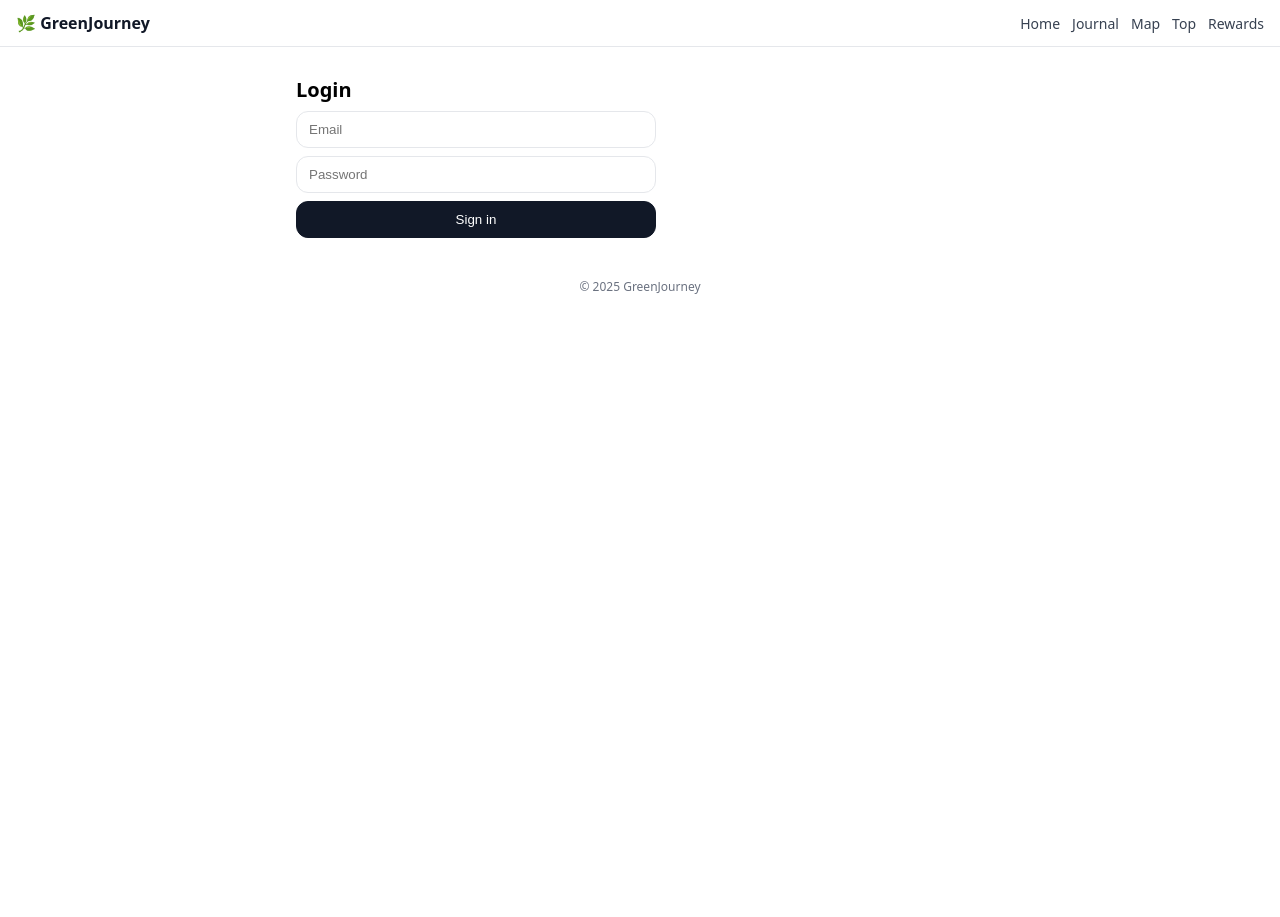
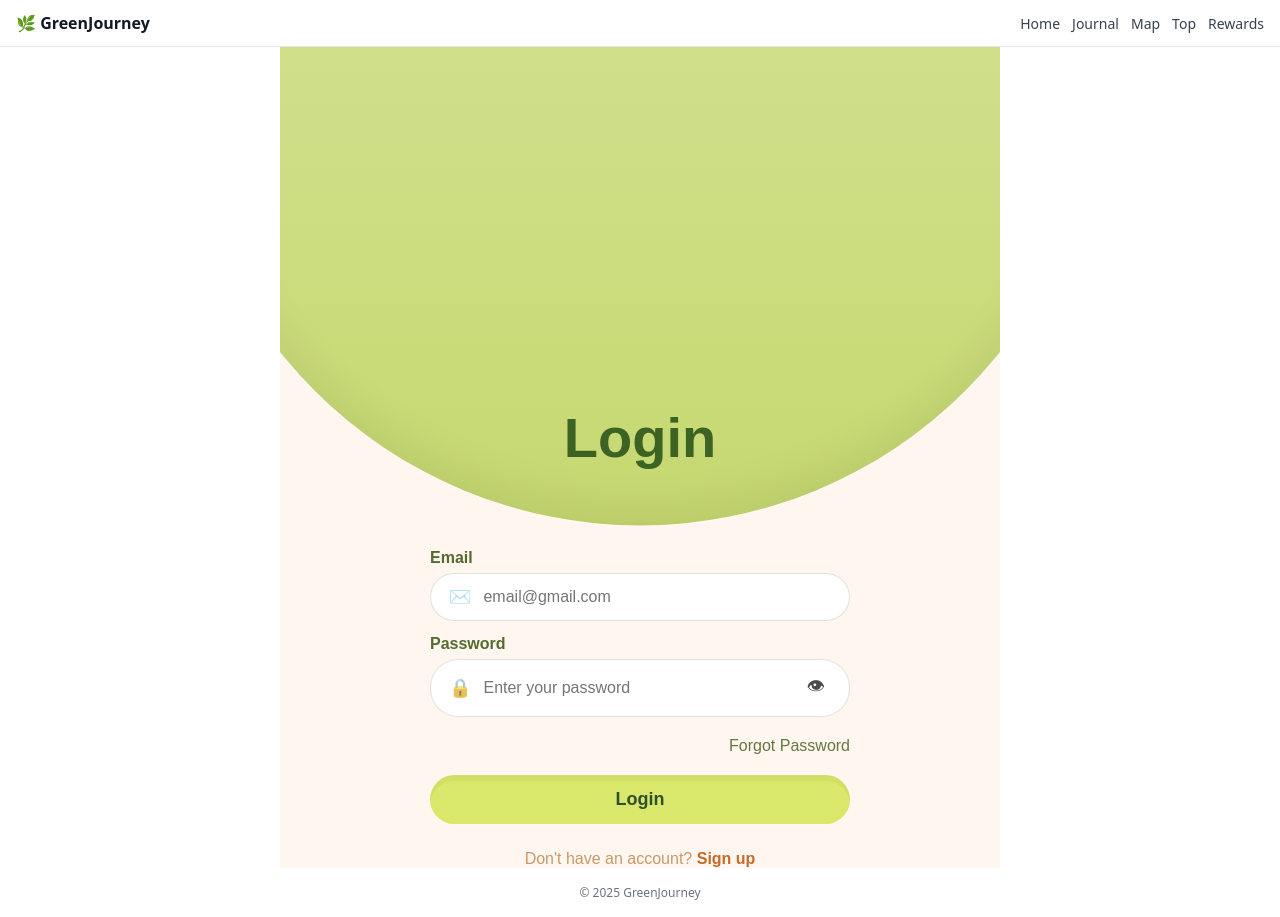
Before and after one commit to Van-Trangg/Project, a React (Vite) app in the folder frontend/: page /login in a window 1280 px wide. Before the commit the page ends 800 px from the top, so only its background shows below. Built offline with nearby package versions, Linux system fonts and the light colour scheme; no server answers.

Commit message:
update exit and ...

```diff
--- a/frontend/src/api/profile.js
+++ b/frontend/src/api/profile.js
@@ -4,3 +4,20 @@ export const getProfile = () => api.get('/profile')
 
 // Attempt to update profile on backend (if supported). Returns a promise.
 export const updateProfile = (data) => api.put('/profile', data)
+
+// If caller needs to upload a file (avatar), send multipart/form-data. `data` can be
+// an object with fields and possibly `avatar` as a File. Returns an axios promise.
+export const updateProfileMultipart = (data) => {
+	const fd = new FormData()
+	Object.keys(data || {}).forEach(key => {
+		const val = data[key]
+		if (val === undefined || val === null) return
+		// For arrays/objects you may need custom handling; for now we append primitives and Files
+		if (val instanceof File) {
+			fd.append(key, val)
+		} else {
+			fd.append(key, String(val))
+		}
+	})
+	return api.put('/profile', fd, { headers: { 'Content-Type': 'multipart/form-data' } })
+}
--- a/frontend/src/pages/Login.jsx
+++ b/frontend/src/pages/Login.jsx
@@ -1,5 +1,6 @@
 import { useState } from 'react'
 import { login } from '../api/auth'
+import '../styles/Auth.css'
 
 export default function Login(){
   const [email, setEmail] = useState('')
@@ -8,21 +9,46 @@ export default function Login(){
 
   const submit = async (e) => {
     e.preventDefault()
-    try{ const { data } = await login({ email, password }); setMsg(`Welcome ${data.user.email}`) }catch(e){ setMsg('Login failed') }
+    try{
+      const { data } = await login({ email, password })
+      setMsg(`Welcome ${data.user.email}`)
+    }catch(e){ setMsg('Login failed') }
   }
 
   return (
-    <div style={{ padding:16 }}>
-      <h1 style={{ fontSize:20, marginBottom:8 }}>Login</h1>
-      <form onSubmit={submit} style={{ display:'grid', gap:8, maxWidth:360 }}>
-        <input placeholder="Email" value={email} onChange={e=>setEmail(e.target.value)} style={input}/>
-        <input placeholder="Password" type="password" value={password} onChange={e=>setPassword(e.target.value)} style={input}/>
-        <button style={btn}>Sign in</button>
-        <div>{msg}</div>
+    <div className="auth-root">
+      <div className="auth-top">
+        <div className="auth-circle">
+          <h1 className="auth-title">Login</h1>
+        </div>
+      </div>
+
+      <form className="auth-form" onSubmit={submit}>
+        <label className="field">
+          <div className="field-label">Email</div>
+          <div className="field-input">
+            <span className="field-icon">✉️</span>
+            <input placeholder="email@gmail.com" value={email} onChange={e=>setEmail(e.target.value)} />
+          </div>
+        </label>
+
+        <label className="field">
+          <div className="field-label">Password</div>
+          <div className="field-input">
+            <span className="field-icon">🔒</span>
+            <input placeholder="Enter your password" type="password" value={password} onChange={e=>setPassword(e.target.value)} />
+            <button type="button" className="icon-eye" aria-hidden>👁</button>
+          </div>
+        </label>
+
+        <div className="forgot">Forgot Password</div>
+
+        <button className="auth-btn" type="submit">Login</button>
+
+        <div className="signup">Don't have an account? <a href="/signup">Sign up</a></div>
+
+        {msg && <div className="auth-msg">{msg}</div>}
       </form>
     </div>
   )
 }
-
-const input = { padding:'10px 12px', border:'1px solid #e5e7eb', borderRadius:12 }
-const btn = { padding:'10px 14px', borderRadius:12, border:'1px solid #111827', background:'#111827', color:'#fff' }
--- a/frontend/src/pages/Profile.jsx
+++ b/frontend/src/pages/Profile.jsx
@@ -18,6 +18,7 @@ export default function Profile() {
   const [backActive, setBackActive] = useState(false)
   const [exitHovering, setExitHovering] = useState(false)
   const [exitActive, setExitActive] = useState(false)
+  const [showExitConfirm, setShowExitConfirm] = useState(false)
   const [form, setForm] = useState(null)
   const [saving, setSaving] = useState(false)
   const navigate = useNavigate()
@@ -91,13 +92,20 @@ export default function Profile() {
         </button>
 
         <button
-          className="exit-rect"
-          onClick={() => { setExitActive(true); navigate('/') }}
-          onMouseEnter={() => setExitHovering(true)}
-          onMouseLeave={() => setExitHovering(false)}
-          title="Exit">
-          <img src={(exitActive || exitHovering) ? newExitIcon : exitIcon} alt="Exit" />
-        </button>
+  className="exit-rect"
+  onClick={() => {
+    setExitActive(true)
+    setShowExitConfirm(true)
+  }}
+  onMouseEnter={() => setExitHovering(true)}
+  onMouseLeave={() => setExitHovering(false)}
+  title="Exit"
+>
+  <img
+    src={exitHovering ? newExitIcon : exitIcon}
+    alt="Exit"
+  />
+</button>
 
         <div className="cover-placeholder"></div>
 
@@ -164,6 +172,47 @@ export default function Profile() {
         </div>
 
       {/* BADGES */}
+      {/* Exit confirmation modal */}
+      {showExitConfirm && (
+        <div
+          className="exit-confirm-overlay"
+          onClick={() => setShowExitConfirm(false)}
+          style={{ position: 'fixed', inset: 0, background: 'rgba(0,0,0,0.45)', display: 'flex', alignItems: 'center', justifyContent: 'center', zIndex: 10000 }}
+        >
+          <div
+            className="exit-confirm"
+            onClick={(e) => e.stopPropagation()}
+            style={{ background: '#EFF5D2', padding: 28, borderRadius: 30, width: '88%', maxWidth: 320, textAlign: 'center', boxShadow: '0 8px 30px rgba(0,0,0,0.25)' }}
+          >
+            <button
+              type="button"
+              onClick={() => setShowExitConfirm(false)}
+              aria-label="Close"
+              style={{ position: 'absolute', right: 22, top: 18, background: 'transparent', border: 'none', fontSize: 20, cursor: 'pointer' }}
+            >
+              ✕
+            </button>
+            <h3 style={{ color: '#556B2F', fontSize: 20, margin: '12px 0 18px', fontWeight: 700 }}>Are you sure you want to log out?</h3>
+            <div style={{ display: 'flex', flexDirection: 'column', gap: 12, marginTop: 8 }}>
+              <button
+                type="button"
+                onClick={() => { setShowExitConfirm(false); navigate('/checkout'); }}
+                className="btn exit-logout-btn"
+              >
+                Log out
+              </button>
+
+              <button
+                type="button"
+                onClick={() => setShowExitConfirm(false)}
+                className="btn btn-secondary exit-back-btn"
+              >
+                Go back
+              </button>
+            </div>
+          </div>
+        </div>
+      )}
       <div className="badges-section">
         <h3>Badges</h3>
         <div className="badge-list">
--- a/frontend/src/router/AppRouter.jsx
+++ b/frontend/src/router/AppRouter.jsx
@@ -18,6 +18,7 @@ export default function AppRouter(){
         <Routes>
           <Route path="/" element={<Home/>} />
           <Route path="/login" element={<Login/>} />
+          <Route path="/checkout" element={<Login/>} />
           <Route path="/leaderboard" element={<Leaderboard/>} />
           <Route path="/journal" element={<Journal/>} />
           <Route path="/map" element={<Map/>} />
--- /dev/null
+++ b/frontend/src/styles/Auth.css
@@ -0,0 +1,103 @@
+.auth-root {
+  font-family: 'Poppins', sans-serif;
+  background: #FEF6EF;
+  min-height: 100vh;
+  /* color: #344e41; */
+  display: flex;
+  flex-direction: column;
+  align-items: center;
+  overflow-x: hidden;
+}
+.auth-top{
+  --circle-size: clamp(360px, 100vw, 920px);
+  position: relative;
+  width: 100%;
+  /* reserve half of the circle plus a bit of padding so the semicircle shows */
+  height: calc(var(--circle-size) / 2 + 24px);
+  display: flex;
+  align-items: center;
+  justify-content: center;
+  overflow: visible;
+}
+
+.auth-circle {
+  width: var(--circle-size);
+  height: var(--circle-size);
+  border-radius: 50%;
+  background: linear-gradient(#d9e6a3 0%, #c6d870 100%);
+  position: absolute;
+  left: 50%;
+  top: 0;
+  /* shift up so only the lower semicircle is visible */
+  transform: translate(-50%, -48%);
+  box-shadow: inset 0 -20px 40px rgba(0, 0, 0, 0.06);
+  display: flex;
+  align-items: flex-end; /* keep title near bottom of circle */
+  justify-content: center;
+  padding-bottom: calc(var(--circle-size) * 0.06);
+  z-index: 0;
+}
+
+.auth-title{
+  color:#3d6324;
+  font-size: clamp(28px, 6vw, 56px);
+  font-weight:800;
+  position: relative;
+  z-index: 1;
+  margin: 0;
+}
+.auth-form{
+  width:92%;
+  max-width:420px;
+  margin-top: 18px;
+  display:flex;
+  flex-direction:column;
+  gap:14px;
+  align-items:stretch;
+}
+.field{
+  display:flex;
+  flex-direction:column;
+}
+.field-label{
+  color:#556B2F;
+  font-weight:700;
+  margin-bottom:6px;
+}
+.field-input{
+  display:flex;
+  align-items:center;
+  gap:10px;
+  background:#fff;
+  border-radius:28px;
+  padding:12px 18px;
+  border:1px solid rgba(85,107,47,0.18);
+}
+.field-input input{
+  border:0;
+  outline:none;
+  flex:1;
+  font-size:16px;
+  color:#556B2F;
+  background:transparent;
+}
+.field-icon{ font-size:18px; opacity:0.7 }
+.icon-eye{ background:transparent; border:none; font-size:18px; opacity:0.7 }
+.forgot{ text-align:right; color:#556B2F; opacity:0.9; margin-top:6px; margin-bottom:6px }
+.auth-btn{
+  background: #d9e86a;
+  border-radius:28px;
+  padding:14px 18px;
+  font-weight:800;
+  color:#2f4f2f;
+  border:none;
+  font-size:18px;
+  box-shadow: 0 6px 0 rgba(0,0,0,0.04) inset;
+}
+.signup{ text-align:center; color:#c79a6a; margin-top:12px }
+.signup a{ color:#c76b2a; font-weight:700; text-decoration:none }
+.auth-msg{ text-align:center; color:#c76b2a; margin-top:8px }
+@media (max-width:420px){
+  .auth-circle{ width:360px; height:360px; transform: translateY(-180px) }
+  .auth-title{ font-size:48px; margin-top:-160px }
+}
```
Also changed, not shown: frontend/src/pages/EditProfile.jsx (+40 -44 lines), frontend/src/styles/Profile.css (+113 -39 lines).
